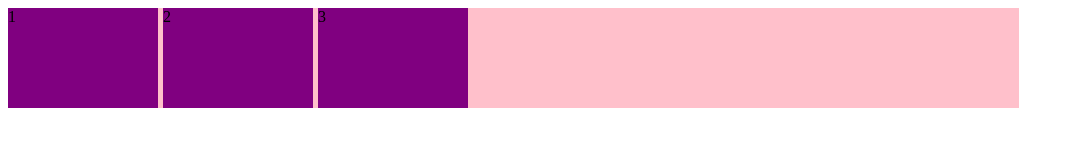
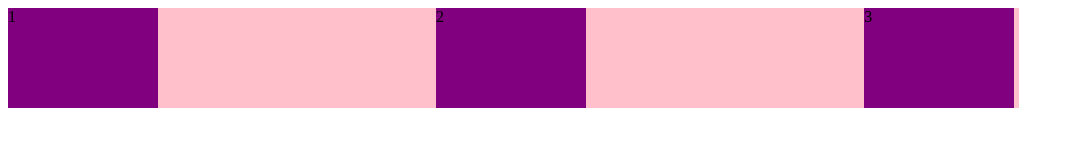
Before and after one commit to huangjun4632/huangjun4632.github.io, a plain HTML site: page index.html in a window 1280 px wide. Shown: the whole page, without its empty margins (0-1074 px from the left). Drawn offline with Linux system fonts and the light colour scheme.

Commit message:
Update index.html

```diff
--- a/index.html
+++ b/index.html
@@ -11,17 +11,10 @@
     width: 80%;
     hright:300px;
     background-color:pink;
-   <!--flex-direction: row;--><!row-reverse,column,column-reverse 四个属性-->
-      <!-- justify-content:flex-end;-->
-      <!--flex-start左对齐 -->
-            <!--     justify-content: space-between；两端对齐 -->
-      <!-- -->
-                      <!--space-around每个项目两侧的间隔相等 -->
+   flex-direction:row;
+   justify-content:space-between;
 
 
-
-     justify-content: space-between；
-    <!--  justify-content:center;居中-->
   }
   div span{
     width:150px;
```
